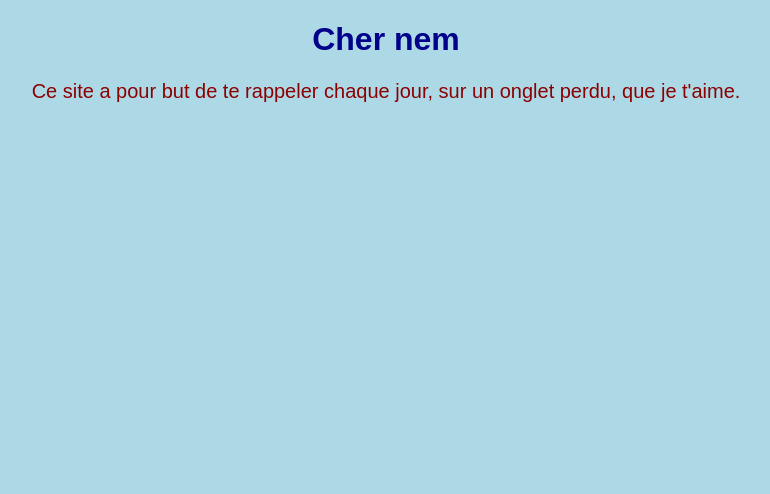
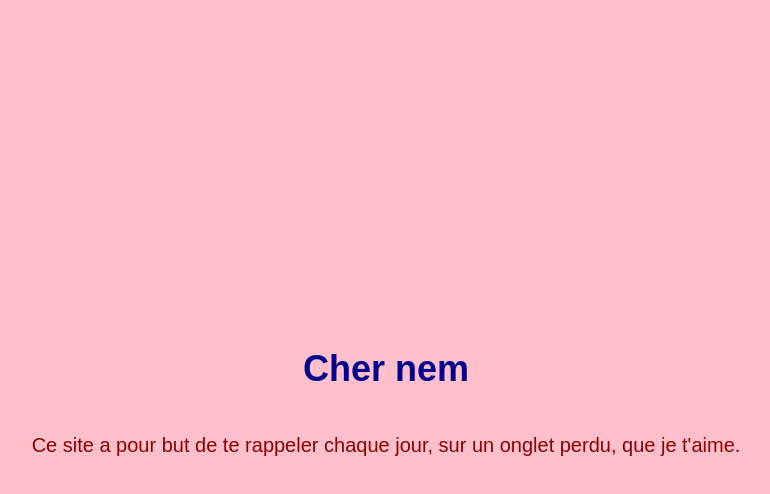
Before and after one commit to tomfqqo/Nem, a plain HTML site: page index.html in a window 1280 px wide. Shown: the whole page, without its empty margins (254-1024 px from the left). Drawn offline with Linux system fonts and the light colour scheme.

Commit message:
Update styles.css

```diff
--- a/styles.css
+++ b/styles.css
@@ -1,14 +1,32 @@
 body {
-    background-color: lightblue;
+    background-color: #FFC0CB; /* Rose clair */
     font-family: Arial, sans-serif;
     text-align: center;
+    display: flex;
+    flex-direction: column;
+    justify-content: center;
+    align-items: center;
+    height: 100vh; /* Centre verticalement */
+    margin: 0;
 }
 
 h1 {
     color: darkblue;
+    font-size: 36px;
 }
 
 p {
     color: darkred;
     font-size: 20px;
 }
+
+/* Ajout du lapin et du cœur */
+.emoji {
+    font-size: 50px;
+    margin: 10px;
+}
+
+img {
+    width: 150px; /* Taille de l’image du lapin */
+    margin-top: 20px;
+}
```
